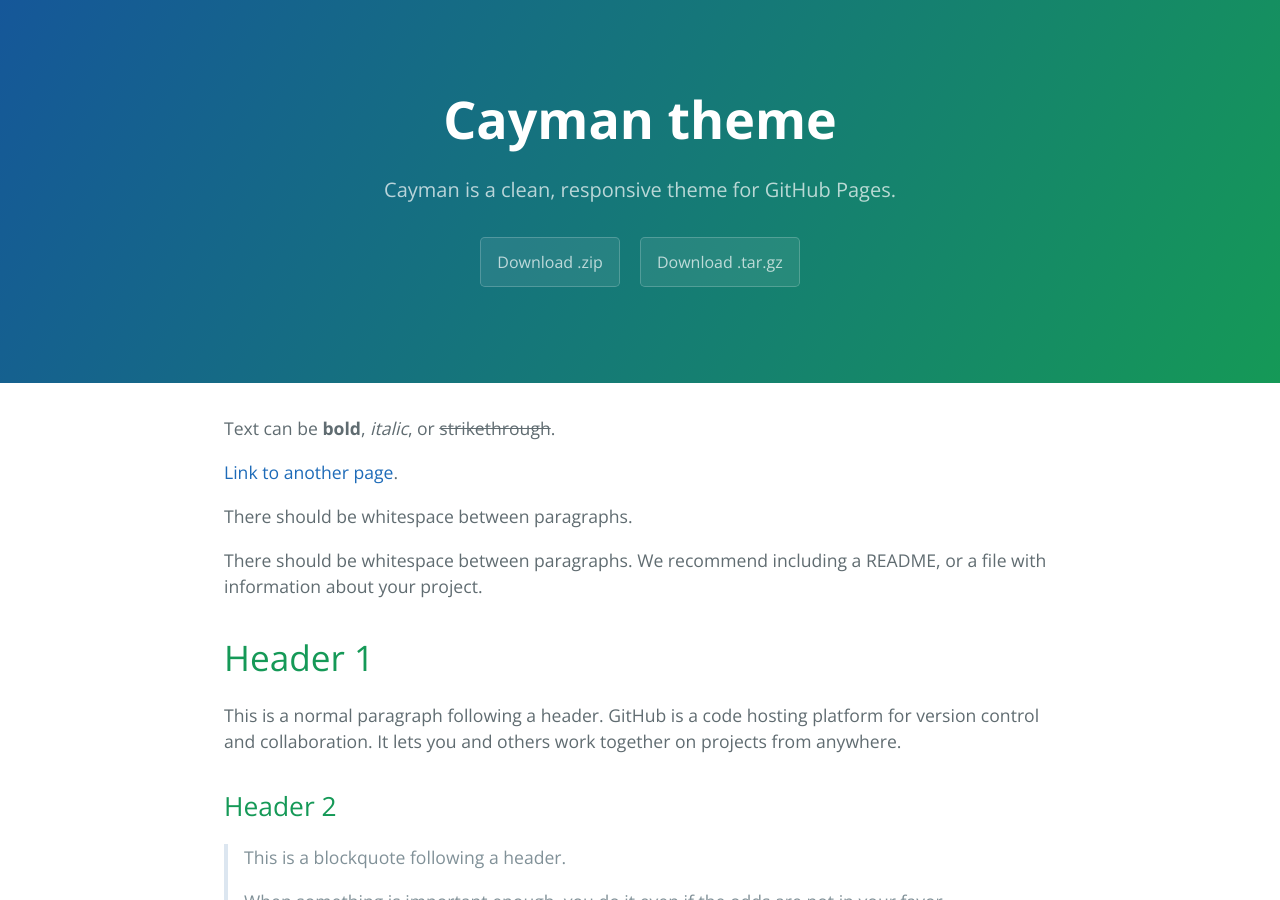
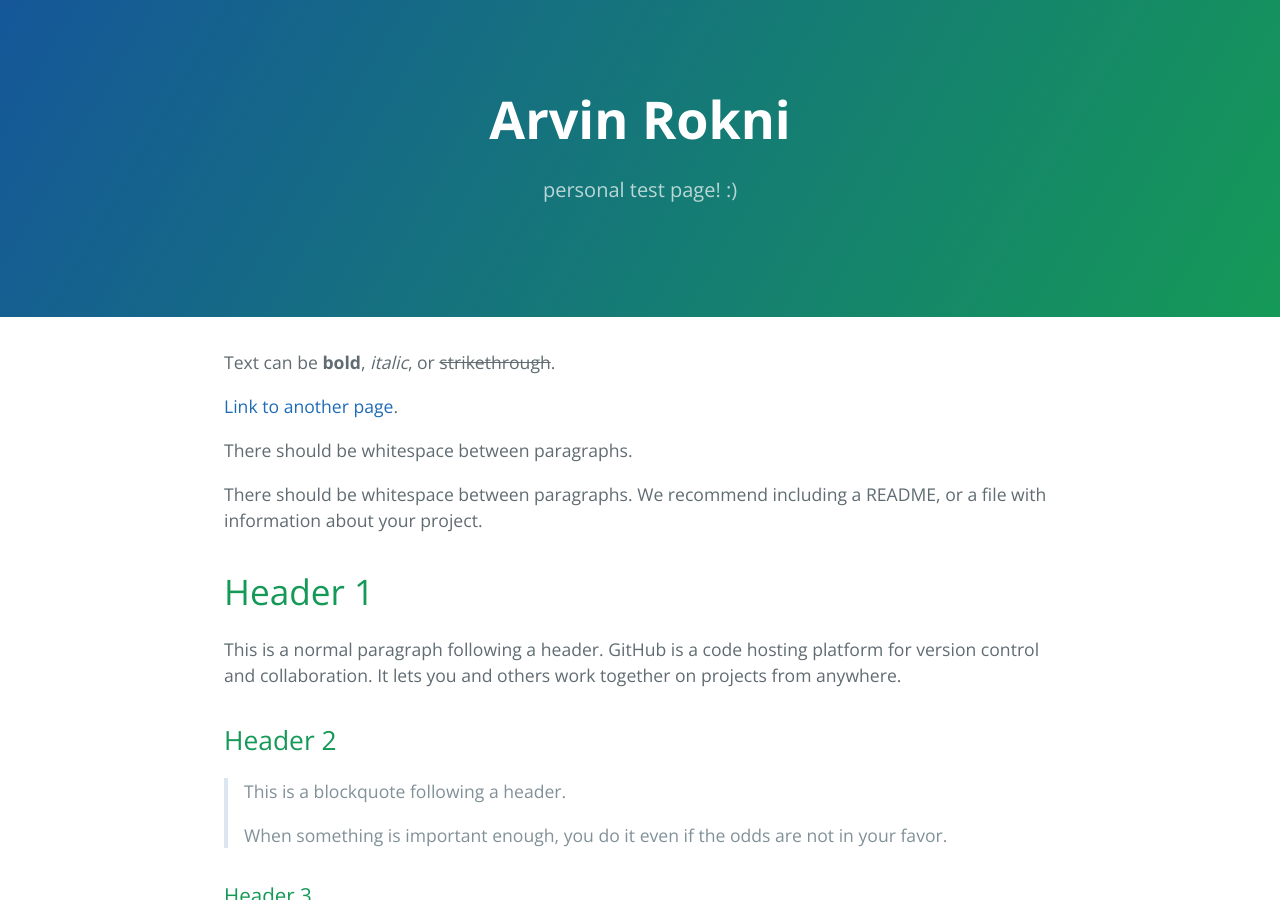
Before and after one commit to ArvinRokni/arvinrokni.github.io, a Jekyll site: the page built from index.md, in a window 1280 px wide and 900 px high. Built offline with Jekyll 4.4.1, drawn with Linux system fonts in a browser that asks for light colours.

Commit message:
Update _config.yml

```diff
--- a/_config.yml
+++ b/_config.yml
@@ -1,5 +1,5 @@
-title: Cayman theme
-description: Cayman is a clean, responsive theme for GitHub Pages.
-show_downloads: true
+title: Arvin Rokni
+description: personal test page! :)
+show_downloads: false
 google_analytics:
 theme: jekyll-theme-cayman
```
